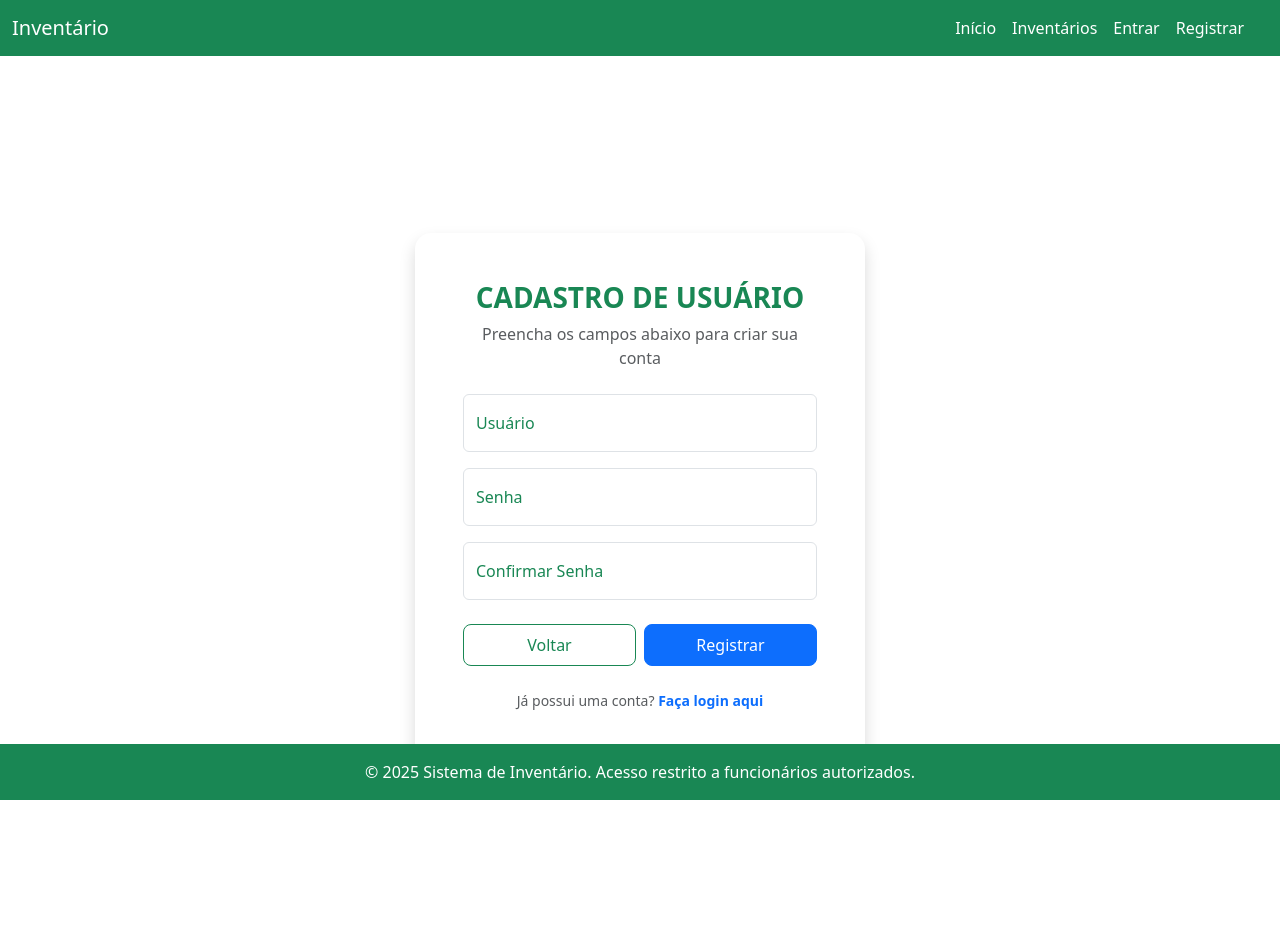
After one commit to GoncalvesFilipe/Inventario, a Django app: page /register/ in a window 1280 px wide. The commit adds this page. Run offline with Django 5.2, Linux system fonts and the light colour scheme; some libraries are stand-ins or nearby versions.

Commit message:
Adding Login and User Registration

```diff
--- a/Projeto_Inventario/settings.py
+++ b/Projeto_Inventario/settings.py
@@ -38,6 +38,7 @@ INSTALLED_APPS = [
     'django.contrib.messages',
     'django.contrib.staticfiles',
     'app',
+    'users',
     'django_bootstrap5',
 ]
 
@@ -127,3 +128,5 @@ DEFAULT_AUTO_FIELD = 'django.db.models.BigAutoField'
 BOOTSTRAP5 = {
   "required_css_class": "required",
 }
+
+LOGIN_REDIRECT_URL = 'index'
--- a/Projeto_Inventario/urls.py
+++ b/Projeto_Inventario/urls.py
@@ -1,11 +1,17 @@
 from django.contrib import admin
 from django.urls import path
-from app import views
+from app import views as app_views
+from users import views as users_views
+from django.contrib.auth import views as auth_views
 
 urlpatterns = [
-    # ADMINISTRATIVO PADRÃO DO DJANGO
     path('admin/', admin.site.urls),
-    # PÁGINA INICIAL
-    path('', views.index, name='index'),
-    #path('inventarios', views.inventarios, name='inventarios')
+    path('', app_views.index, name='index'),
+
+    # Login usando LoginView do Django e template da app users
+    path('login/', auth_views.LoginView.as_view(template_name='users/login.html'), name='login'),
+
+    # Logout e register da app users
+    path('logout/', users_views.logout_view, name='logout'),
+    path('register/', users_views.register, name='register'),
 ]
--- a/app/templates/app_inventario/base.html
+++ b/app/templates/app_inventario/base.html
@@ -1,6 +1,7 @@
 {% load django_bootstrap5 %}
 <!DOCTYPE html>
 <html lang="pt-br">
+
 <head>
   <meta charset="UTF-8" />
   <meta name="viewport" content="width=device-width, initial-scale=1.0" />
@@ -16,33 +17,19 @@
     <nav class="navbar navbar-expand-lg navbar-dark bg-success fixed-top">
       <div class="container-fluid">
         <a class="navbar-brand text-white" href="{% url 'index' %}">Inventário</a>
-          <button
-            class="navbar-toggler"
-            type="button"
-            data-bs-toggle="offcanvas"
-            data-bs-target="#offcanvasNavbar"
-            aria-controls="offcanvasNavbar"
-            aria-label="Toggle navigation"
-          >
+        <button class="navbar-toggler" type="button" data-bs-toggle="offcanvas" data-bs-target="#offcanvasNavbar"
+          aria-controls="offcanvasNavbar" aria-label="Toggle navigation">
           <span class="navbar-toggler-icon"></span>
         </button>
 
-          <div
-            class="offcanvas offcanvas-end text-bg-primary"
-            tabindex="-1"
-            id="offcanvasNavbar"
-            aria-labelledby="offcanvasNavbarLabel"
-          >
+        <div class="offcanvas offcanvas-end text-bg-success"" tabindex="-1" id="offcanvasNavbar"
+          aria-labelledby="offcanvasNavbarLabel">
           <div class="offcanvas-header">
             <h5 class="offcanvas-title text-white" id="offcanvasNavbarLabel">
               Menu
             </h5>
-              <button
-                type="button"
-                class="btn-close btn-close-white"
-                data-bs-dismiss="offcanvas"
-                aria-label="Close"
-              ></button>
+            <button type="button" class="btn-close btn-close-white" data-bs-dismiss="offcanvas"
+              aria-label="Close"></button>
           </div>
 
           <div class="offcanvas-body">
@@ -53,7 +40,22 @@
               <li class="nav-item">
                 <a class="nav-link text-white" href="#">Inventários</a>
               </li>
+
+              {% if user.is_authenticated %}
+              <li class="item-nav">
+                <a class="nav-link text-white" href="{% url 'logout' %}">Sair</a>
+              </li>
+              {% else %}
+              <li class="item-nav">
+                <a class="nav-link text-white" href="{% url 'login' %}">Entrar</a>
+              </li>
+              <li class="item-nav">
+                <a class="nav-link text-white" href="{% url 'register' %}">Registrar</a>
+              </li>
+              {% endif %}
+
             </ul>
+
           </div>
         </div>
       </div>
@@ -76,4 +78,5 @@
   {# Carrega o JS do Bootstrap 5 via django-bootstrap5 #}
   {% bootstrap_javascript %}
 </body>
+
 </html>
--- /dev/null
+++ b/users/templates/users/register.html
@@ -0,0 +1,86 @@
+{% extends "app_inventario/base.html" %}
+
+{% block title %}Cadastro de Usuário{% endblock %}
+
+{% block content %}
+<div class="d-flex justify-content-center align-items-center vh-100">
+    <div class="bg-white rounded-4 shadow p-5 text-center" style="width: 100%; max-width: 450px;">
+
+        <!-- Título -->
+        <h3 class="fw-bold mb-2 text-uppercase" style="color: #198754;">
+            Cadastro de Usuário
+        </h3>
+        <p class="text-muted mb-4">Preencha os campos abaixo para criar sua conta</p>
+
+        <!-- Mensagem de erro geral -->
+        {% if form.non_field_errors %}
+        <div class="alert alert-danger py-2 small text-start">
+            {% for error in form.non_field_errors %}
+                ⚠️ {{ error }}
+            {% endfor %}
+        </div>
+        {% endif %}
+
+        <!-- Formulário -->
+        <form method="POST" action="{% url 'register' %}" novalidate>
+            {% csrf_token %}
+
+            <!-- Usuário -->
+            <div class="form-floating mb-3 text-start">
+                <input type="text" name="username" id="username"
+                    value="{{ form.username.value|default_if_none:'' }}"
+                    class="form-control {% if form.username.errors %}is-invalid{% endif %}"
+                    placeholder="Usuário" required>
+                <label for="username" style="color: #198754;">Usuário</label>
+                {% if form.username.errors %}
+                    <div class="invalid-feedback">
+                        Informe um nome de usuário válido.
+                    </div>
+                {% endif %}
+            </div>
+
+            <!-- Senha -->
+            <div class="form-floating mb-3 text-start">
+                <input type="password" name="password1" id="password1"
+                    class="form-control {% if form.password1.errors %}is-invalid{% endif %}"
+                    placeholder="Senha" required>
+                <label for="password1" style="color: #198754;">Senha</label>
+                {% if form.password1.errors %}
+                    <div class="invalid-feedback">
+                        A senha deve ter pelo menos 8 caracteres e não pode ser comum.
+                    </div>
+                {% endif %}
+            </div>
+
+            <!-- Confirmar Senha -->
+            <div class="form-floating mb-4 text-start">
+                <input type="password" name="password2" id="password2"
+                    class="form-control {% if form.password2.errors %}is-invalid{% endif %}"
+                    placeholder="Confirme a senha" required>
+                <label for="password2" style="color: #198754;">Confirmar Senha</label>
+                {% if form.password2.errors %}
+                    <div class="invalid-feedback">
+                        As senhas não coincidem ou são inválidas.
+                    </div>
+                {% endif %}
+            </div>
+
+            <!-- Botões -->
+            <div class="d-flex justify-content-between">
+                <a href="{% url 'index' %}" class="btn btn-outline-success w-50 me-2 rounded-3 py-2">Voltar</a>
+                <button type="submit" class="btn btn-primary w-50 rounded-3 py-2">Registrar</button>
+            </div>
+
+            <input type="hidden" name="next" value="{% url 'index' %}">
+        </form>
+
+        <!-- Link para login -->
+        <p class="mt-4 mb-0 small text-muted">
+            Já possui uma conta?
+            <a href="{% url 'login' %}" class="text-decoration-none fw-semibold text-primary">
+                Faça login aqui
+            </a>
+        </p>
+    </div>
+</div>
+{% endblock %}
--- a/users/urls.py
+++ b/users/urls.py
@@ -3,7 +3,7 @@ from django.contrib.auth import views as auth_views
 from . import views
 
 urlpatterns = [
-    path('login', auth_views.LoginView.as_view(template_name='users/login.html'), name='login'),
-    path('logout', views.logout_view, name='logout'),
-    path('register', views.register, name='register'),
+    path('login/', auth_views.LoginView.as_view(template_name='users/login.html'), name='login'),
+    path('logout/', views.logout_view, name='logout'),
+    path('register/', views.register, name='register'),
 ]
--- a/users/views.py
+++ b/users/views.py
@@ -5,9 +5,8 @@ from django.contrib.auth import logout, login, authenticate
 from django.contrib.auth.forms import UserCreationForm
 
 def logout_view(request):
-    """Faz um logout no usuário."""
     logout(request)
-    return HttpResponseRedirect(reverse('index'))
+    return HttpResponseRedirect(reverse('login'))
 
 def register(request):
     """Faz o cadatro de um novo usuário."""
```
Also changed, not shown: users/templates/users/login.html (added, +73 -0 lines). Lines whose indentation alone changed are shown as unchanged.
